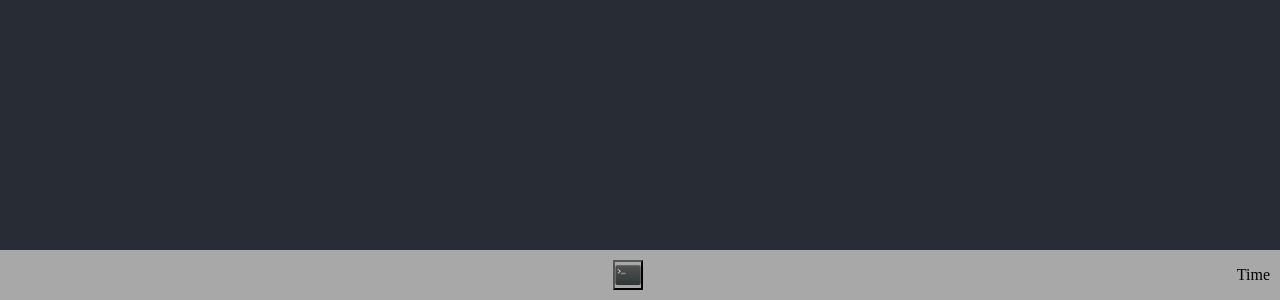
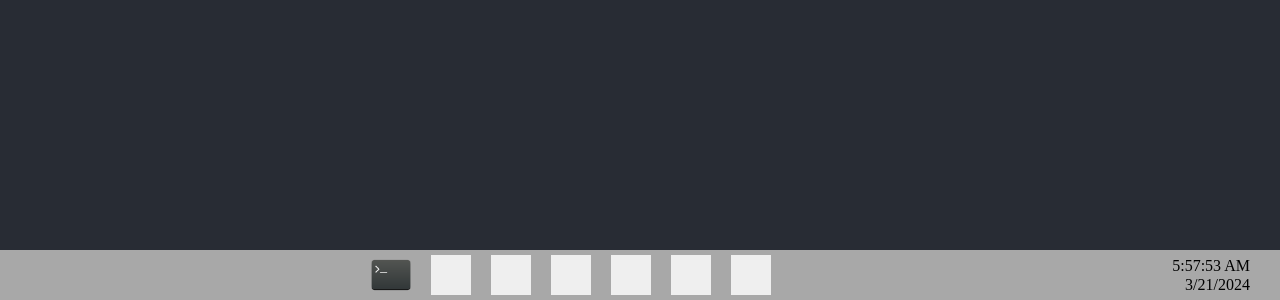
Before and after one commit to melon64/portfolio, a React (Create React App) app: page / in a window 1280 px wide. Shown: the part 500-800 px from the top of the page. Built offline with nearby package versions, Linux system fonts and the light colour scheme.

Commit message:
finished terminal functionality, added system tray time, added window minimize/close operations, TODO create a general window component

```diff
--- a/public/index.html
+++ b/public/index.html
@@ -14,7 +14,7 @@
       manifest.json provides metadata used when your web app is installed on a
       user's mobile device or desktop. See https://developers.google.com/web/fundamentals/web-app-manifest/
     -->
-    <link rel="manifest" href="%PUBLIC_URL%/manifest.json" />
+    <!-- <link rel="manifest" href="%PUBLIC_URL%/manifest.json" /> -->
     <!--
       Notice the use of %PUBLIC_URL% in the tags above.
       It will be replaced with the URL of the `public` folder during the build.
--- a/src/App.css
+++ b/src/App.css
@@ -7,6 +7,8 @@
 }
 
 .terminal {
+    display: flex;
+    flex-direction: column;
     overflow: auto;
     max-width: 100%;
     max-height: 90vh;
@@ -27,9 +29,15 @@
 .terminal-rnd {
     overflow: hidden;
     border-radius: 10px;
+    /* display: flex;
+    flex-direction: column;
+    height: 100%; */
 }
 
 .terminal-top-bar {
+    position: sticky;
+    top: 0;
+    z-index: 10;
     background-color: #333;
     color: white;
     padding: 5px 20px;
@@ -51,6 +59,7 @@
 }
 
 .terminal-body {
+    /* flex-grow: 1; */
     margin-left: 20px;
     overflow-y: auto;
     height: calc(100%);
@@ -152,8 +161,8 @@ html, body {
     position: absolute;
     bottom: 0;
     left: 0;
-    width: 100%; /* Ensures the taskbar spans the full width of the desktop */
-    height: 50px; /* Adjust based on your design, ensuring it's included in the total height */
+    width: 100%;
+    height: 50px;
     background-color: #a8a8a8;
     display: flex;
     justify-content: space-between;
@@ -167,14 +176,20 @@ html, body {
 }
 
 .taskbar button {
-    width: 30px;
-    height: 30px;
+    width: 40px;
+    height: 40px;
+    border-width: 0;
+}
+
+.taskbar button:hover {
+    background-color: white;
 }
 
 .taskbar .app-icons {
     display: flex;
     justify-content: center;
     flex-grow: 1;
+    gap: 20px;
 }
 
 .taskbar .app-icon {
@@ -182,10 +197,51 @@ html, body {
     cursor: pointer;
 }
 
-.taskbar .system-tray {
+.system-tray {
     display: flex;
+    justify-content: flex-end;
+    padding: 0 50px;
+    /* other styles */
 }
 
-.system-tray-item {
-    margin-right: 30px;
+.system-tray div {
+    text-align: right;
+    line-height: 1.2;
+    color: rgb(0, 0, 0); /* Adjust the color to fit your design */
+    font-size: 16px; /* Adjust the size to fit your design */
 }
+
+.terminal-container.hidden {
+    display: none;
+}
+
+.terminal-button.highlighted {
+    background-color: white;
+}
+
+.terminal-button.active{
+    border-bottom:3px solid rgb(104, 104, 104);
+}
+
+.terminal-output-container {
+    flex: 1;
+    overflow-y: auto;
+    scrollbar-width: thin;
+    scrollbar-color: #888 #ffffff00;
+}
+
+.terminal-output-container::-webkit-scrollbar {
+    width: 8px;
+}
+
+.terminal-output-container::-webkit-scrollbar-track {
+    background-color: #f1f1f1;
+}
+
+.terminal-output-container::-webkit-scrollbar-thumb {
+    background-color: #888;
+}
+
+.terminal-output-container::-webkit-scrollbar-thumb:hover {
+    background-color: #555;
+}
--- a/src/components/Desktop.js
+++ b/src/components/Desktop.js
@@ -1,22 +1,55 @@
-import React from 'react';
+import React, { useState } from 'react';
 import Terminal from './Terminal';
+import SystemTrayTime from './SystemTrayTime';
 
 function Desktop() {
-    const [isTerminalOpen, setIsTerminalOpen] = React.useState(false);
+    const [isTerminalOpen, setIsTerminalOpen] = useState(false);
+    const [isTerminalVisible, setIsTerminalVisible] = useState(true);
 
-    const toggleTerminal = () => {
-        setIsTerminalOpen(!isTerminalOpen);
-    };
+    const toggleTerminal = () => setIsTerminalOpen(!isTerminalOpen);
+    const minimizeTerminal = () => setIsTerminalVisible(false);
+    const showTerminal = () => setIsTerminalVisible(true);
 
     return (
         <div className="desktop">
-            {isTerminalOpen && <Terminal />}
+            {isTerminalOpen && (
+                <Terminal
+                    isVisible={isTerminalVisible}
+                    minimizeTerminal={minimizeTerminal}
+                    closeTerminal={toggleTerminal}
+                />
+            )}
             <div className="taskbar">
                 <div className="app-icons">
-                    <button className="terminal-button" onClick={toggleTerminal}></button>
+                    <button className={`terminal-button
+                    ${isTerminalVisible && isTerminalOpen ? 'highlighted' : ''}
+                    ${ isTerminalOpen ? 'active' : ''}`
+                } onClick={
+                        () => {
+                            if (!isTerminalVisible && !isTerminalOpen) {
+                                showTerminal();
+                                toggleTerminal();
+                            } else if (!isTerminalVisible) {
+                                showTerminal();
+                            } else if (!isTerminalOpen) {
+                                toggleTerminal();
+                            } else if (isTerminalVisible && isTerminalOpen) {
+                                minimizeTerminal();
+                            }
+                        }
+                    }>
+                    </button>
+                    <button className=""></button>
+                    <button className=""></button>
+                    <button className=""></button>
+                    <button className=""></button>
+                    <button className=""></button>
+                    <button className=""></button>
+
+                    {/* Additional app icons */}
                 </div>
                 <div className="system-tray">
-                    <div className="system-tray-item">Time</div>
+                    <SystemTrayTime />
                     {/* Additional system tray items */}
                 </div>
             </div>
--- /dev/null
+++ b/src/components/SystemTrayTime.js
@@ -0,0 +1,22 @@
+import React, { useState, useEffect } from 'react';
+
+function SystemTrayTime() {
+    const [currentTime, setCurrentTime] = useState(new Date());
+
+    useEffect(() => {
+        const timer = setInterval(() => {
+            setCurrentTime(new Date());
+        }, 1000);
+
+        return () => clearInterval(timer);
+    }, []);
+
+    return (
+        <div style={{ display: 'flex', flexDirection: 'column', alignItems: 'flex-end' }}>
+            <span>{currentTime.toLocaleTimeString()}</span>
+            <span>{currentTime.toLocaleDateString()}</span>
+        </div>
+    );
+}
+
+export default SystemTrayTime;
--- a/src/components/Terminal.js
+++ b/src/components/Terminal.js
@@ -3,12 +3,17 @@ import { Rnd } from 'react-rnd';
 import TerminalInput from './TerminalInput';
 import TerminalOutput from './TerminalOutput';
 
-function Terminal() {
+function Terminal({ isVisible, minimizeTerminal, closeTerminal }) {
     const [history, setHistory] = useState([
         { command: '', output: 'Welcome to my portfolio terminal. Type "help" for a list of commands.' }
     ]);
     const [input, setInput] = useState('');
     const [currentIndex, setCurrentIndex] = useState(history.length);
+    const [isMaximized, setIsMaximized] = useState(false);
+    const [size, setSize] = useState({ width: 600, height: 400 });  //Default size
+    const [position, setPosition] = useState({ x: (window.innerWidth / 2) - 300, y: (window.innerHeight / 2) - 200 });
+    const [terminalOutputHeight, setTerminalOutputHeight] = useState(400);  //Initial height of the terminal output
+
 
     useEffect(() => {
         if (currentIndex >= 0 && currentIndex < history.length) {
@@ -33,26 +38,49 @@ function Terminal() {
     };
 
     const handleMinimize = () => {
-        console.log('Minimize the terminal');
+        minimizeTerminal();
     };
 
     const handleMaximize = () => {
-        console.log('Maximize the terminal');
+        setIsMaximized(!isMaximized);
+        if (!isMaximized) {
+            setSize({ width: 1280, height: 720 });
+            setPosition({ x: (window.innerWidth / 2) - 600, y: (window.innerHeight / 2) - 400});
+        }
+        else {
+            setSize({ width: 600, height: 400 });
+            setPosition({ x: (window.innerWidth / 2) - 300, y: (window.innerHeight / 2) - 200 });
+        }
     };
 
     const handleClose = () => {
-        console.log('Close the terminal');
+        closeTerminal();
+    };
+
+    useEffect(() => {
+        const terminalElement = document.querySelector('.terminal-rnd');
+        if (terminalElement) {
+            const height = size.height;
+            setTerminalOutputHeight(height);
+        }
+    }, [size]);
+
+    const outputContainerStyle = {
+        maxHeight: `${terminalOutputHeight - 100}px`,
+        overflowY: 'auto',
     };
 
     return (
+        <div className={`terminal-container ${isVisible ? '' : 'hidden'}`}>
         <Rnd
             className="terminal-rnd"
             dragHandleClassName="drag-handle"
-            default={{
-                x: (window.innerWidth / 2) - 300,  // Center the terminal horizontally
-                y: (window.innerHeight / 2) - 200,  // Start at the top vertically
-                width: 600,
-                height: 400,
+            size={size}
+            position={position}
+            onDragStop={(e, d) => setPosition({ x: d.x, y: d.y })}
+            onResizeStop={(e, direction, ref, delta, position) => {
+                setSize({ width: ref.offsetWidth, height: ref.offsetHeight });
+                setPosition(position);
             }}
             enableResizing={{
                 bottom: true,
@@ -71,10 +99,14 @@ function Terminal() {
                     <button onClick={handleMaximize}>[]</button>
                     <button onClick={handleClose}>X</button>
                 </div>
+
                 <div className="terminal-body">
-                    {history.map((entry, index) => (
-                        <TerminalOutput key={index} command={entry.command} output={entry.output} />
-                    ))}
+                    <div className="terminal-output-container" style={outputContainerStyle}>
+                        {/* TODO: Implement scrolling newest into view */}
+                        {history.map((entry, index) => (
+                            <TerminalOutput key={index} command={entry.command} output={entry.output} />
+                        ))}
+                    </div>
                     <TerminalInput
                         input={input}
                         setInput={setInput}
@@ -84,6 +116,7 @@ function Terminal() {
                 </div>
             </div>
         </Rnd>
+        </div>
     );
 }
 
```
